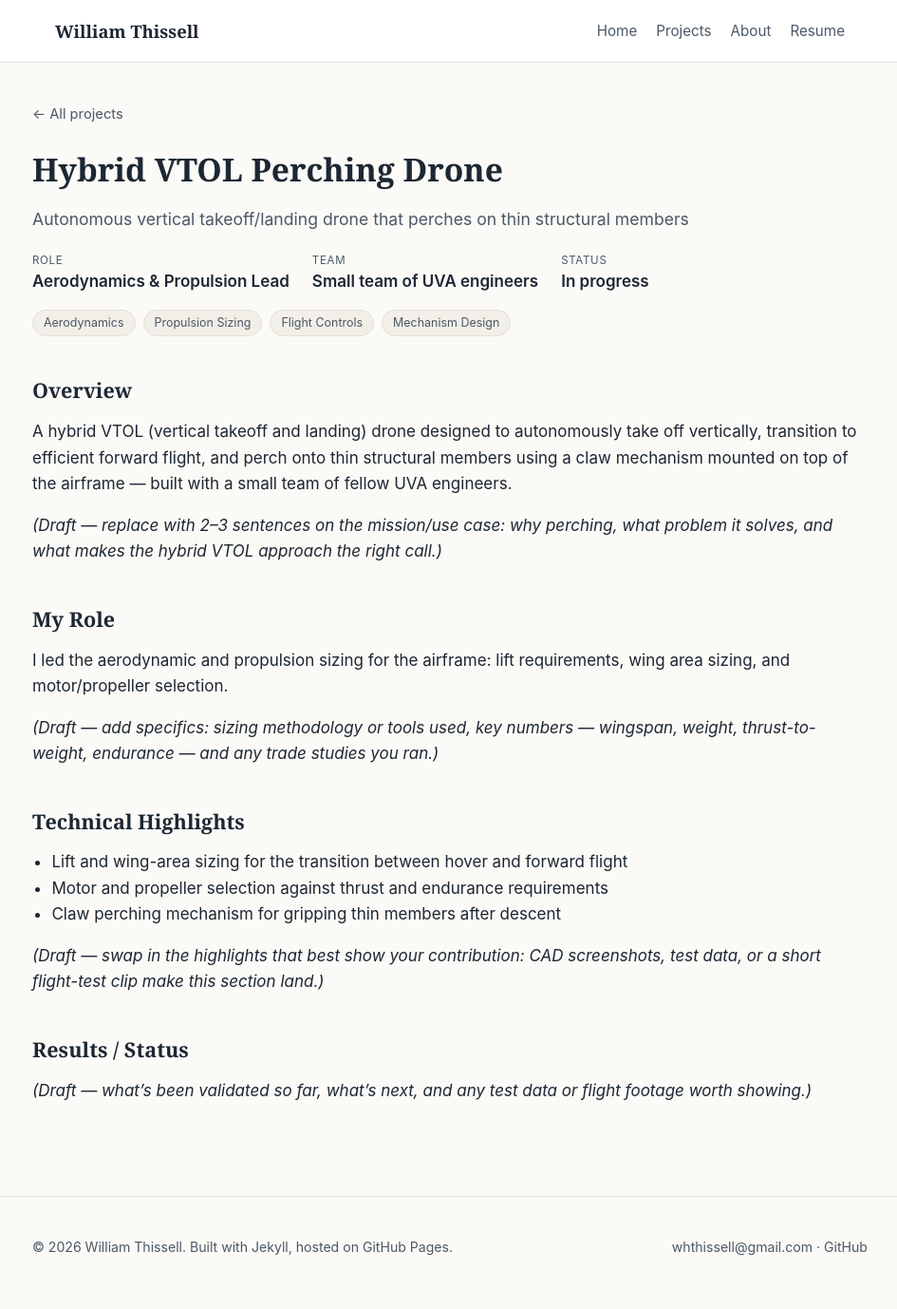
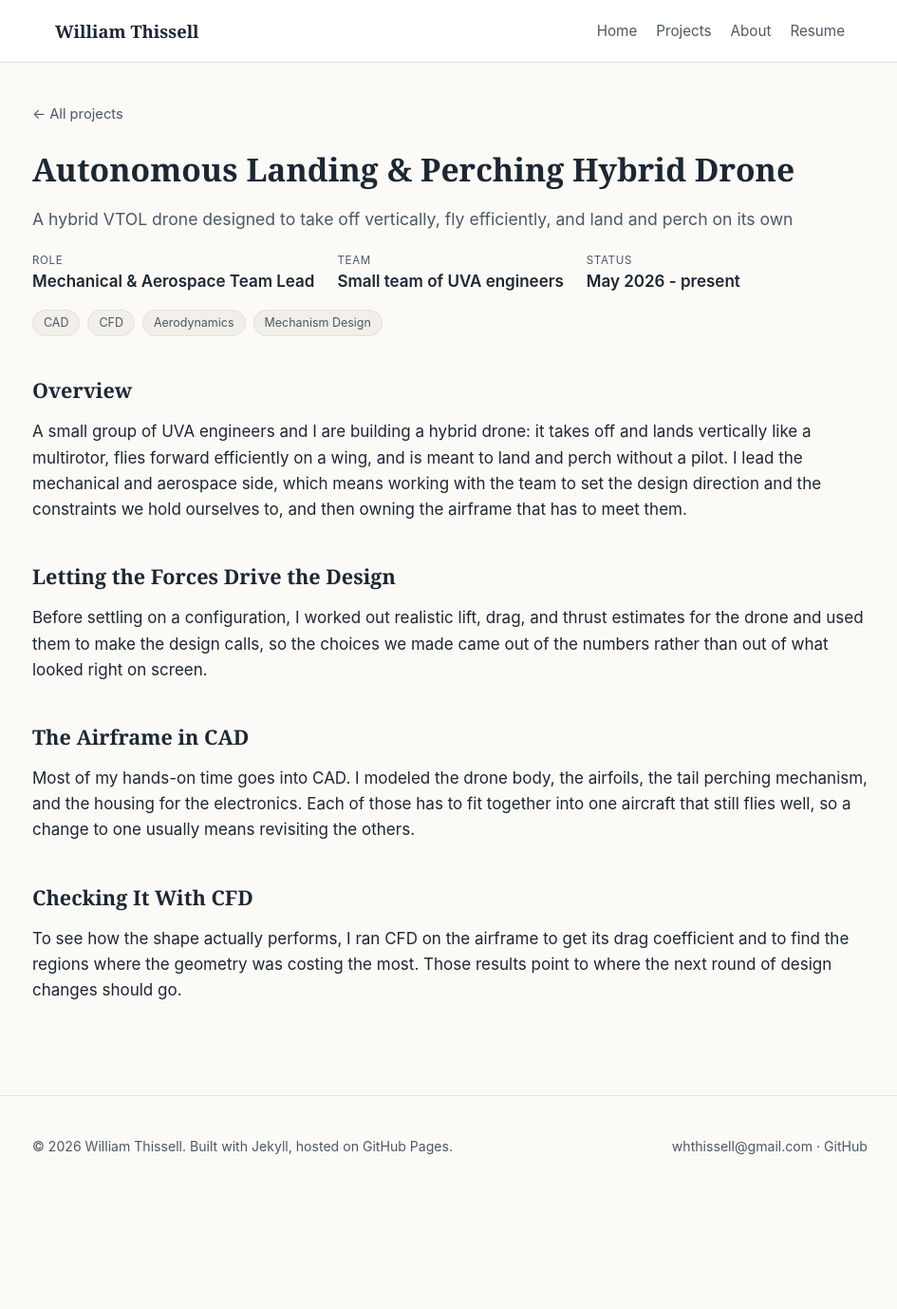
Before and after one commit to Whthissell/Whthissell.github.io, a Jekyll site: the page built from _projects/vtol-drone.md, in a window 1280 px wide. Shown: the whole page at 95% size, without its empty margins (166-1111 px from the left). Built offline with Jekyll 4.4.1, drawn with Linux system fonts in a browser that asks for light colours; after the commit the page ends 1273 px from its top, so only the background shows below that.

Commit message:
Rewrite drone page from resume, add IREC fuel injector and air brakes pages, update trading page

```diff
--- a/_projects/vtol-drone.md
+++ b/_projects/vtol-drone.md
@@ -1,44 +1,39 @@
 ---
-title: "Hybrid VTOL Perching Drone"
-subtitle: "Autonomous vertical takeoff/landing drone that perches on thin structural members"
-role: "Aerodynamics & Propulsion Lead"
+title: "Autonomous Landing & Perching Hybrid Drone"
+subtitle: "A hybrid VTOL drone designed to take off vertically, fly efficiently, and land and perch on its own"
+role: "Mechanical & Aerospace Team Lead"
 team_size: "Small team of UVA engineers"
-status: "In progress"
-tech: ["Aerodynamics", "Propulsion Sizing", "Flight Controls", "Mechanism Design"]
+status: "May 2026 - present"
+tech: ["CAD", "CFD", "Aerodynamics", "Mechanism Design"]
 repo_url: ""
 demo_url: ""
-cover_image: ""
-order: 1
+cover_image: "/assets/images/covers/vtol-drone.svg"
+order: 2
 ---
 
 ## Overview
 
-A hybrid VTOL (vertical takeoff and landing) drone designed to autonomously take off
-vertically, transition to efficient forward flight, and perch onto thin structural
-members using a claw mechanism mounted on top of the airframe — built with a small team
-of fellow UVA engineers.
+A small group of UVA engineers and I are building a hybrid drone: it takes off and
+lands vertically like a multirotor, flies forward efficiently on a wing, and is meant
+to land and perch without a pilot. I lead the mechanical and aerospace side, which
+means working with the team to set the design direction and the constraints we hold
+ourselves to, and then owning the airframe that has to meet them.
 
-*(Draft — replace with 2–3 sentences on the mission/use case: why perching, what
-problem it solves, and what makes the hybrid VTOL approach the right call.)*
+## Letting the Forces Drive the Design
 
-## My Role
+Before settling on a configuration, I worked out realistic lift, drag, and thrust
+estimates for the drone and used them to make the design calls, so the choices we made
+came out of the numbers rather than out of what looked right on screen.
 
-I led the aerodynamic and propulsion sizing for the airframe: lift requirements, wing
-area sizing, and motor/propeller selection.
+## The Airframe in CAD
 
-*(Draft — add specifics: sizing methodology or tools used, key numbers — wingspan,
-weight, thrust-to-weight, endurance — and any trade studies you ran.)*
+Most of my hands-on time goes into CAD. I modeled the drone body, the airfoils, the
+tail perching mechanism, and the housing for the electronics.
+Each of those has to fit together into one aircraft that still flies well, so a change
+to one usually means revisiting the others.
 
-## Technical Highlights
+## Checking It With CFD
 
-- Lift and wing-area sizing for the transition between hover and forward flight
-- Motor and propeller selection against thrust and endurance requirements
-- Claw perching mechanism for gripping thin members after descent
-
-*(Draft — swap in the highlights that best show your contribution: CAD screenshots,
-test data, or a short flight-test clip make this section land.)*
-
-## Results / Status
-
-*(Draft — what's been validated so far, what's next, and any test data or flight
-footage worth showing.)*
+To see how the shape actually performs, I ran CFD on the airframe to get its drag
+coefficient and to find the regions where the geometry was costing the most. Those
+results point to where the next round of design changes should go.
```
Also changed, not shown: _projects/ai-in-finance.md (+12 -8 lines), _projects/irec-air-brakes.md (added, +26 -0 lines), _projects/irec-fuel-injector.md (added, +31 -0 lines).
